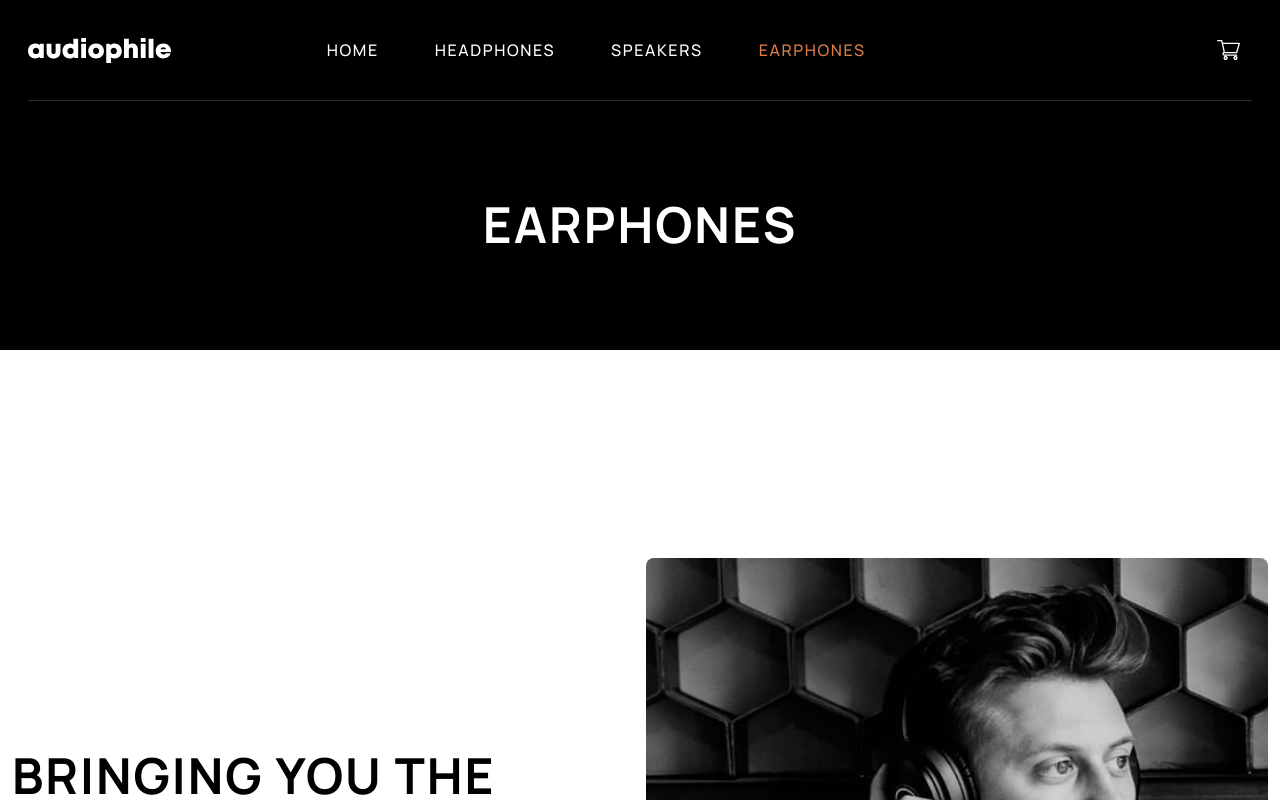
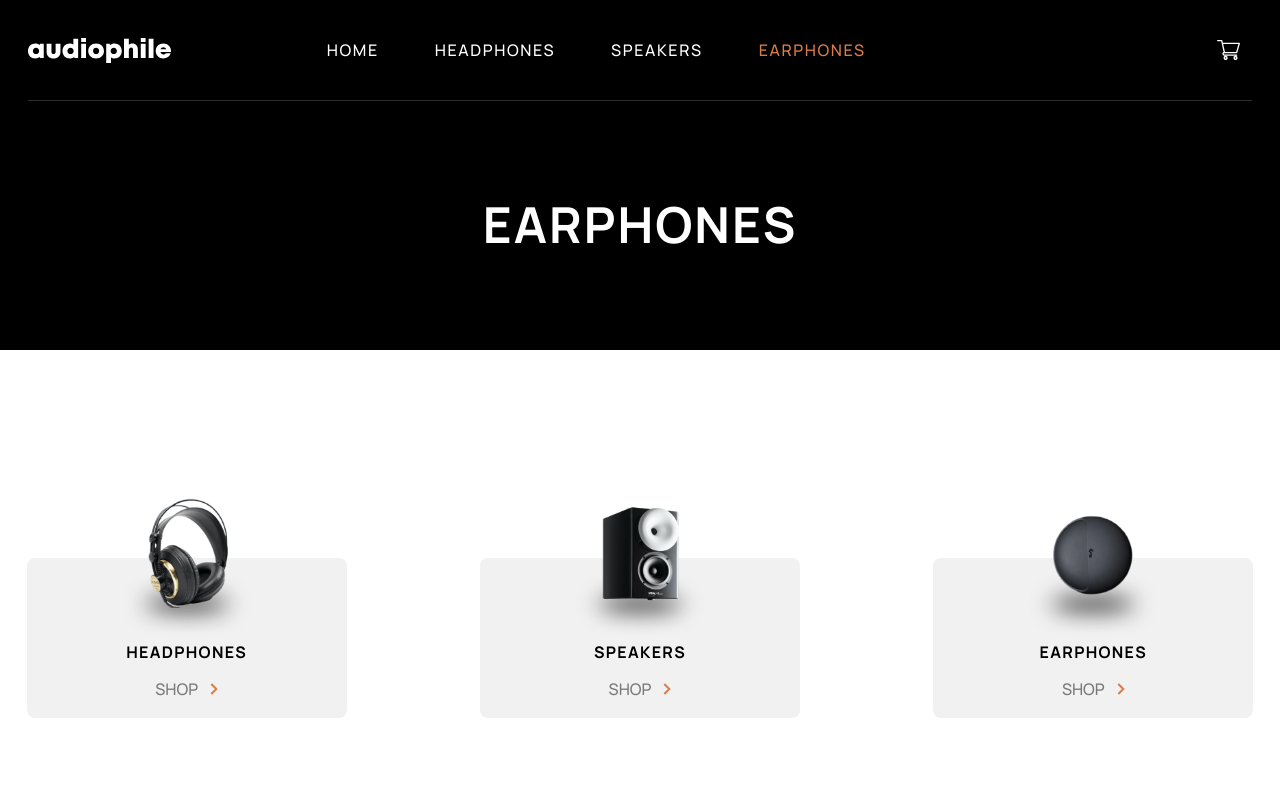
Before and after one commit to F4eNn/Audiophile, a Next.js app: page /category/earphones in a window 1280 px wide. Shown: the top 800 px of the page. Built offline with nearby package versions, Linux system fonts and the light colour scheme.

Commit message:
feat(category page): add categoryNav

```diff
--- a/src/app/category/layout.tsx
+++ b/src/app/category/layout.tsx
@@ -1,9 +1,17 @@
 import React from 'react';
 
 import { ChildrenWithProps } from '@/types/general';
+import { CategoryNav } from '@/components/Home/main/CategoryNav';
 
 const layout = ({ children }: ChildrenWithProps) => {
-	return <div className='flex flex-col'>{children}</div>;
+	return (
+		<div>
+			{children}
+			<div className='mt-44 sm:mt-52'>
+				<CategoryNav />
+			</div>
+		</div>
+	);
 };
 
 export default layout;
--- a/src/app/page.tsx
+++ b/src/app/page.tsx
@@ -1,21 +1,20 @@
-import { Category } from '@/components/Home/main/Category'
-import { Earphones } from '@/components/Home/main/Earphones'
-import { Hero } from '@/components/Home/main/Hero'
-import { SpeakerZX7 } from '@/components/Home/main/SpeakerZX7'
-import { SpeakerZX9 } from '@/components/Home/main/SpeakerZX9'
+import { CategoryNav } from '@/components/Home/main/CategoryNav';
+import { Earphones } from '@/components/Home/main/Earphones';
+import { Hero } from '@/components/Home/main/Hero';
+import { SpeakerZX7 } from '@/components/Home/main/SpeakerZX7';
+import { SpeakerZX9 } from '@/components/Home/main/SpeakerZX9';
 
-
-
-
- const Home = () => {
+const Home = () => {
 	return (
 		<main className='h-full w-full  '>
 			<Hero />
-			<Category />
+			<div className='py-32 lg:py-52'>
+				<CategoryNav />
+			</div>
 			<SpeakerZX9 />
 			<SpeakerZX7 />
 			<Earphones />
 		</main>
-	)
-}
-export default Home
+	);
+};
+export default Home;
--- a/src/components/Home/main/Category.tsx
+++ b/src/components/Home/main/CategoryNav.tsx
@@ -4,9 +4,9 @@ import { CategoryItem } from '@/components/ui/CategoryItem'
 import { thumbnails } from '@/constants/thumbnails'
 import { Wrapper } from '@/components/ui/Wrapper'
 
-export const Category = () => {
+export const CategoryNav = () => {
 	return (
-		<section id='category' className='flex  py-32 lg:py-52'>
+		<section id='category' className='flex'>
 			<Wrapper>
 				<ul className='flex flex-wrap gap-20 gap-y-28'>
 					{thumbnails.map((items, index) => (
```
